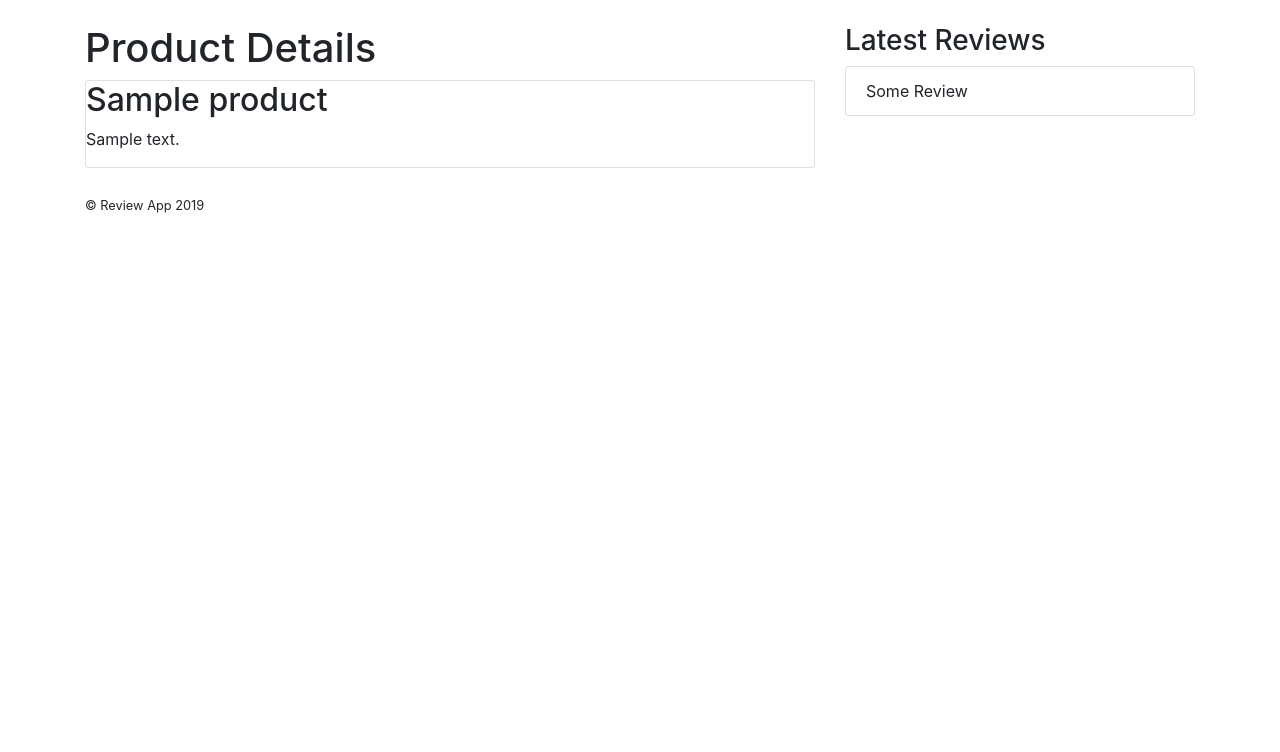
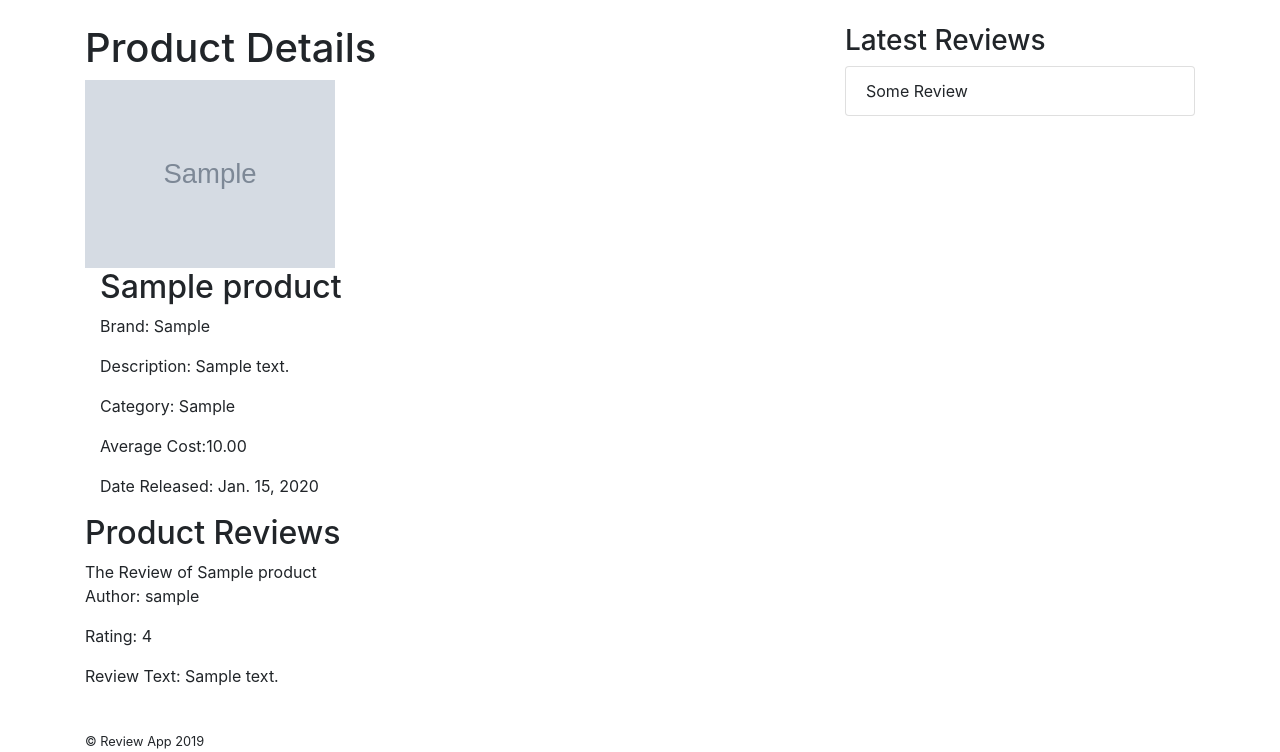
Before and after one commit to b5030816/lHenry, a Django app: page /reviews/products/1 in a window 1280 px wide. Shown: the part 56-808 px from the top of the page. Before the commit the page ends 269 px from the top, so only its background shows below. Run offline with Django 3.2, Linux system fonts and the light colour scheme; tables that the repository leaves empty hold one stand-in row (values such as "Sample post"); grey boxes marked "Sample" are stand-in pictures; some libraries are stand-ins or nearby versions.

Commit message:
Reviews commit

```diff
--- a/ReviewApp/reviews/models.py
+++ b/ReviewApp/reviews/models.py
@@ -19,9 +19,11 @@ class Product(models.Model):
 
 class Review(models.Model):
 	author = models.ForeignKey(User, on_delete = models.CASCADE)
-	products = models.ForeignKey(Product, on_delete = models.CASCADE)
+	product = models.ForeignKey(Product, on_delete = models.CASCADE)
+	rating = models.IntegerField(default = 0, max_length = 5)
+	review_text = models.TextField()
 	review_text = models.TextField()
 	date = models.DateField(default = timezone.now)
 
 	def __str__(self):
-		return self.name
+		return f'The Review of {self .product.name}'
--- a/ReviewApp/reviews/templates/reviews/product_detail.html
+++ b/ReviewApp/reviews/templates/reviews/product_detail.html
@@ -2,10 +2,26 @@
 {% block content %}
 <h1>Product Details</h1>
 
-<div class="card">
-	<img src="{{ object.image.url }}" class="w-25">
-	<h2>{{ product.name }}</h2>
-	<p>{{ product.description }}</p>
+<div>
+		<img src="{{ object.photo.url }}" width="250"></div>
+		<div class="col-md-9">
+		<h2 class="product-name mb-O">{{ object.name }}</h2>
+	<P>Brand: {{ product.brand }}</P>
+	<p>Description: {{ product.description }}</p>
+	<p>Category: {{ product.category }}</p>
+	<p>Average Cost:{{ product.avg_cost }}</p>
+	<p>Date Released: {{ product.date_released }}</p>
 </div>
 
+<h2> Product Reviews </h2>
+	<div>
+		{% for review in object.review_set.all %}
+		{{ review }}
+		<p>Author: {{ review.author }}</p>
+		<p>Rating: {{ review.rating }}</p>
+		<p>Review Text: {{ review.review_text }}</p>
+
+		{% endfor %}
+	</div>
+
 {% endblock content %}
```
Also changed, not shown: ReviewApp/reviews/templates/reviews/products.html (+5 -2 lines), ReviewApp/reviews/migrations/0003_auto_20190424_0027.py (added).
